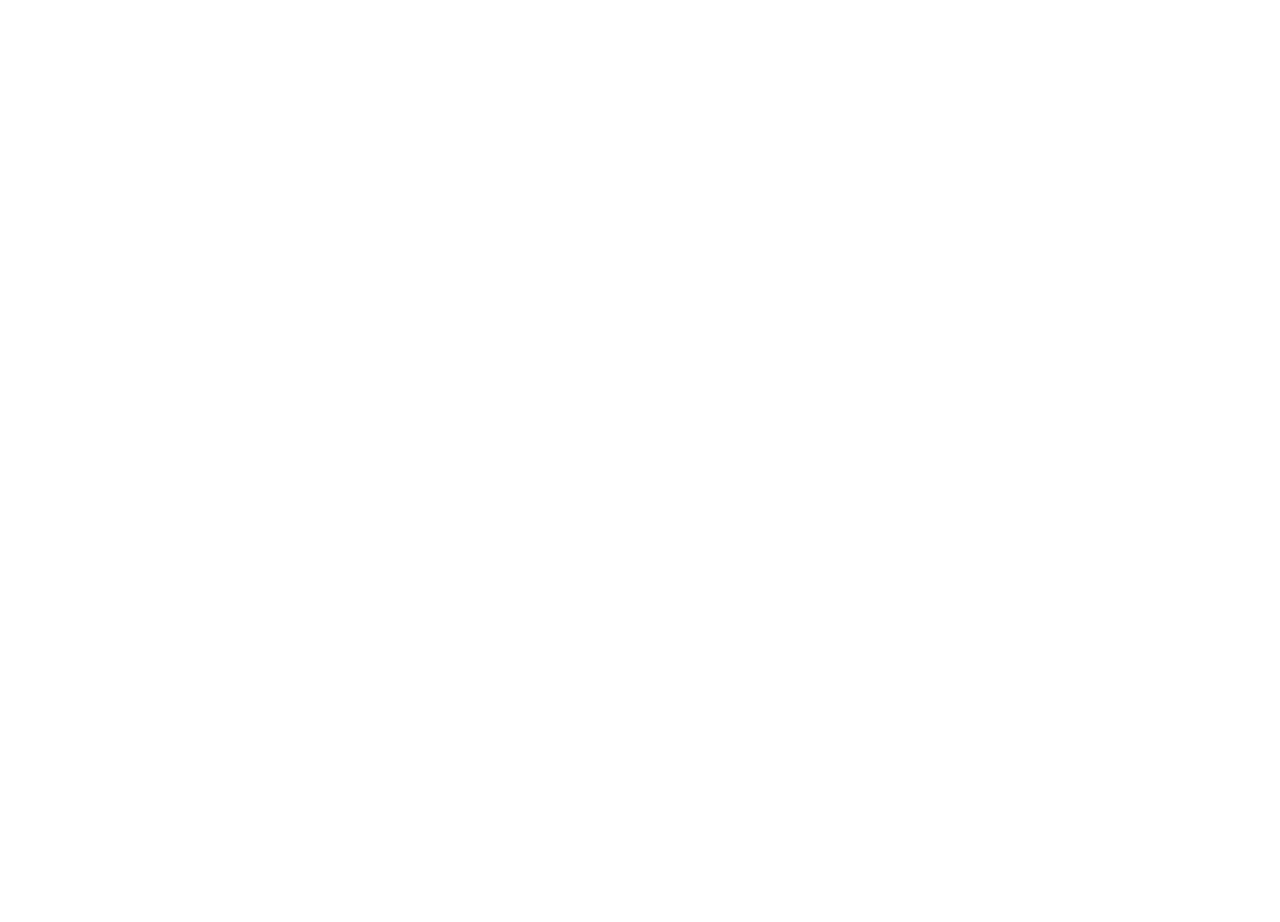
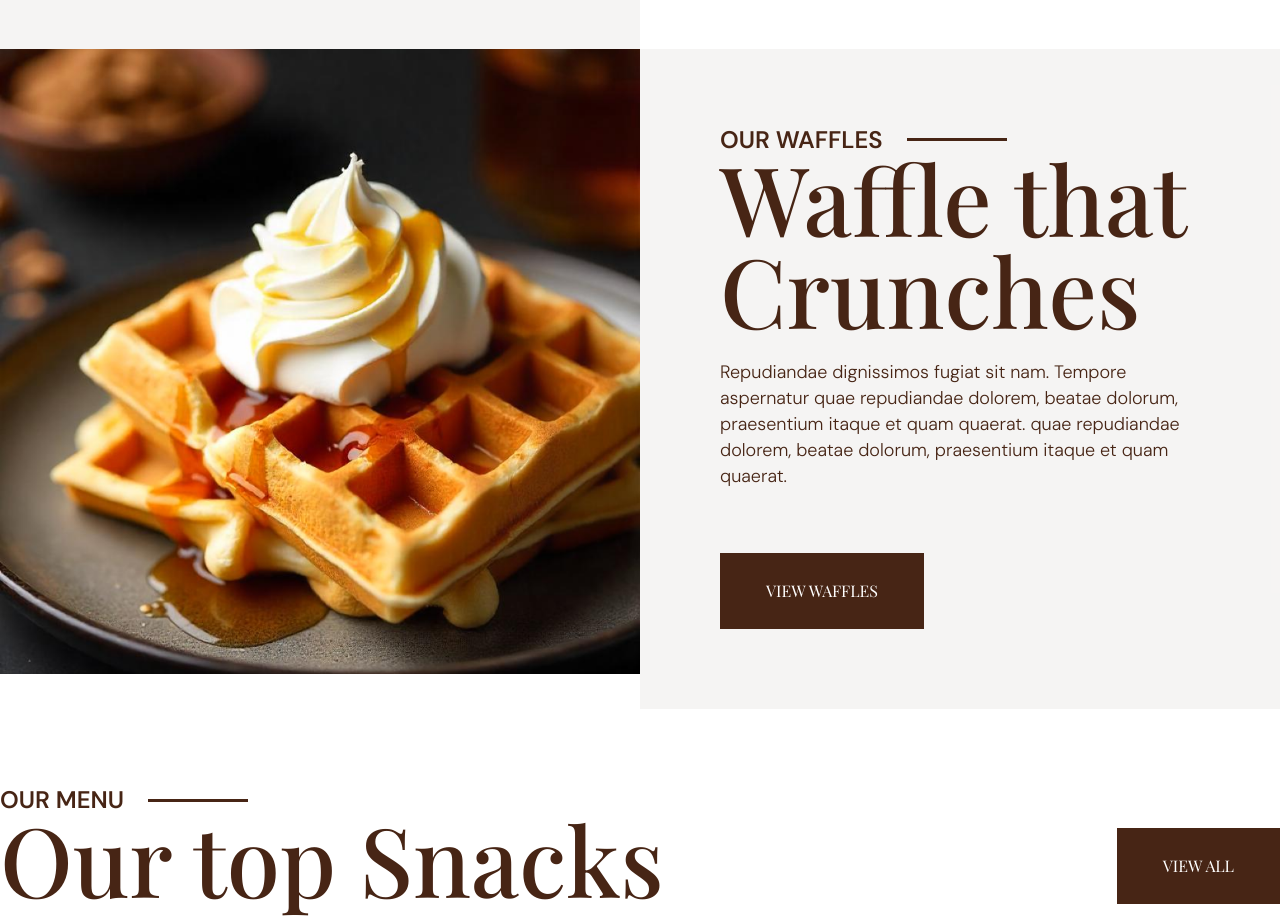
Before and after one commit to iam-mustak-ak/cookies-n-waffles-fullstack-restaurant-website, a Next.js app in the folder frontend/: page / in a window 1280 px wide. Shown: the part 1440-2362 px from the top of the page. Before the commit the page ends 800 px from the top, so only its background shows below. Built offline with nearby package versions, Linux system fonts and the light colour scheme; a web font is replaced by a local one.

Commit message:
productintoDone

```diff
--- a/frontend/app/page.js
+++ b/frontend/app/page.js
@@ -1,11 +1,48 @@
 import HeroSection from "@/components/heroSection";
 import Navbar from "@/components/navbar";
+import ProductIntro from "@/components/productIntro";
+import ShortMenu from "@/components/shortMenu";
+
+const data = [
+    {
+        id: 1,
+        tagline: "our cookies",
+        title: "Cookies of every taste",
+        shortDes:
+            "Repudiandae dignissimos fugiat sit nam. Tempore aspernatur quae repudiandae dolorem, beatae dolorum, praesentium itaque et quam quaerat.",
+        link: "/cookies",
+        label: "View Cookies",
+        position: "right",
+        image: "/assets/cookie.png",
+    },
+    {
+        id: 2,
+        tagline: "OUR WAFFLES",
+        title: "Waffle that Crunches",
+        shortDes:
+            "Repudiandae dignissimos fugiat sit nam. Tempore aspernatur quae repudiandae dolorem, beatae dolorum, praesentium itaque et quam quaerat. quae repudiandae dolorem, beatae dolorum, praesentium itaque et quam quaerat.",
+        link: "/waffles",
+        label: "View Waffles",
+        position: "left",
+        image: "/assets/waffle.png",
+    },
+];
 
 export default function Home() {
     return (
         <>
             <Navbar />
             <HeroSection />
+            <section className="py-20">
+                {data.map((product) => (
+                    <ProductIntro
+                        key={product.id}
+                        position={product.position}
+                        data={product}
+                    />
+                ))}
+            </section>
+            <ShortMenu />
         </>
     );
 }
--- /dev/null
+++ b/frontend/components/common/heading.jsx
@@ -0,0 +1,21 @@
+const Heading = ({ data, noMargin }) => {
+    return (
+        <>
+            <div className="flex items-center gap-6">
+                <h4 className="font-dmSans text-2xl font-semibold uppercase leading-[93%]">
+                    {data.tagline}
+                </h4>
+                <span className="h-[3px] bg-primary w-[100px]"></span>
+            </div>
+            <h2
+                className={`text-8xl leading-[96%] font-medium ${
+                    !noMargin && "mb-6"
+                }`}
+            >
+                {data.title}
+            </h2>
+        </>
+    );
+};
+
+export default Heading;
--- /dev/null
+++ b/frontend/components/productIntro.jsx
@@ -0,0 +1,46 @@
+import Image from "next/image";
+import Link from "next/link";
+import CustomButton from "./common/customButton";
+import Heading from "./common/heading";
+
+const ProductIntro = ({ position, data }) => {
+    return (
+        <div className="container grid grid-cols-2">
+            <div
+                className={`${
+                    position == "left" && "order-2"
+                } bg-primary/5 p-20 h-full flex flex-col justify-between`}
+            >
+                <div>
+                    <Heading data={data} />
+                    <p className="font-dmSans text-lg leading-[26px] font-light mb-16">
+                        {data.shortDes}
+                    </p>
+                </div>
+                <Link href={data.link} className="btn">
+                    <CustomButton
+                        option={{
+                            filled: true,
+                            primary: true,
+                            text: "primary",
+                        }}
+                    >
+                        {data.label}
+                    </CustomButton>
+                </Link>
+            </div>
+            <div className={`h-full w-full ${position == "left" && "order-1"}`}>
+                <Image
+                    src={data.image}
+                    sizes="100vw"
+                    className="w-full h-auto"
+                    alt="cookie"
+                    width={600}
+                    height={600}
+                />
+            </div>
+        </div>
+    );
+};
+
+export default ProductIntro;
--- /dev/null
+++ b/frontend/components/shortMenu.jsx
@@ -0,0 +1,36 @@
+import Link from "next/link";
+import CustomButton from "./common/customButton";
+import Heading from "./common/heading";
+
+const ShortMenu = () => {
+    return (
+        <section>
+            <div className="container">
+                <div className="flex items-end justify-between">
+                    <div>
+                        <Heading
+                            data={{
+                                tagline: "OUR MENU",
+                                title: "Our top Snacks",
+                            }}
+                            noMargin
+                        />
+                    </div>
+                    <Link href="/menu">
+                        <CustomButton
+                            option={{
+                                primary: true,
+                                filled: true,
+                                text: "primary",
+                            }}
+                        >
+                            View all
+                        </CustomButton>
+                    </Link>
+                </div>
+            </div>
+        </section>
+    );
+};
+
+export default ShortMenu;
```
Also changed, not shown: frontend/public/assets/waffle.png (added), 1 other file (tests, documents, lock files or other folders).
